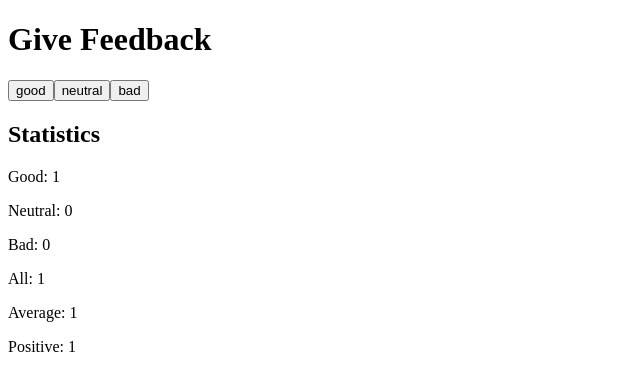
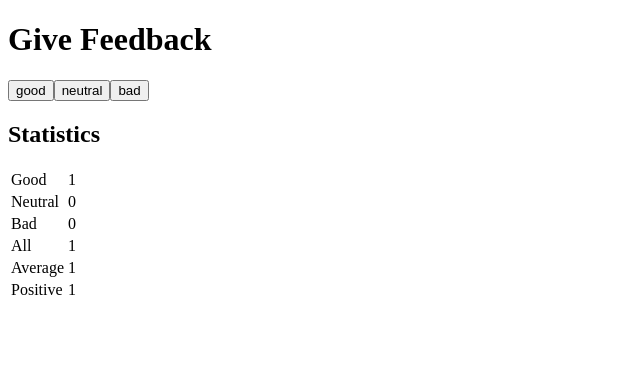
Before and after one commit to arnavb/full-stack-open, a React (Create React App) app in the folder part1/unicafe/: page / in a window 1280 px wide. Both pictures are taken after a click on the button "good". Shown: the top 390 px of the page, without its empty margins (0-640 px from the left). Built offline with nearby package versions, Linux system fonts and the light colour scheme.

Commit message:
1.11: Place statistics in a table

```diff
--- a/part1/unicafe/src/App.js
+++ b/part1/unicafe/src/App.js
@@ -1,20 +1,29 @@
 import React, { useState } from "react"
 
-const Statistic = ({text, value}) => <p>{text}: {value}</p>
+const Statistic = ({text, value}) => (
+  <tr>
+    <td>{text}</td>
+    <td>{value}</td>
+  </tr>)
 
 const Statistics = ({ good, neutral, bad }) => {
   if (good + neutral + bad === 0) {
     return <p>No feedback given</p>;
   }
   return (
-    <>
-      <Statistic text={"Good"} value={good} />
-      <Statistic text={"Neutral"} value={neutral} />
-      <Statistic text={"Bad"} value={bad} />
-      <Statistic text={"All"} value={good + neutral + bad} />
-      <Statistic text={"Average"} value={(good - bad) / (good + neutral + bad)} />
-      <Statistic text={"Positive"} value={good / (good + neutral + bad)} />
-    </>
+    <table>
+      <tbody>
+        <Statistic text={"Good"} value={good} />
+        <Statistic text={"Neutral"} value={neutral} />
+        <Statistic text={"Bad"} value={bad} />
+        <Statistic text={"All"} value={good + neutral + bad} />
+        <Statistic
+          text={"Average"}
+          value={(good - bad) / (good + neutral + bad)}
+        />
+        <Statistic text={"Positive"} value={good / (good + neutral + bad)} />
+      </tbody>
+    </table>
   );
 };
 
```
